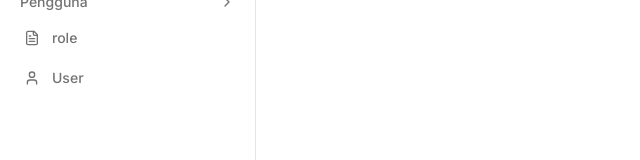
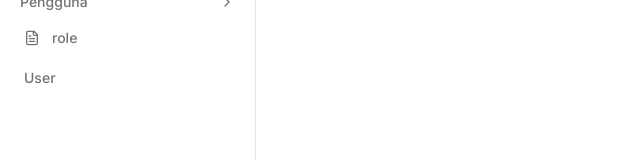
Before and after one commit to geraldiadityo/new-sidinda, a Next.js app in the folder frontend/: page / in a window 1280 px wide. Shown: the part 188-348 px from the top of the page, without its empty margins (0-640 px from the left). Built offline with nearby package versions, Linux system fonts and the light colour scheme.

Commit message:
(try) try fix 4

```diff
--- a/frontend/app/(root)/layout.tsx
+++ b/frontend/app/(root)/layout.tsx
@@ -1,5 +1,5 @@
 import { MenurGroup, Sidebar } from "@/components/Sidebar";
-import { FileText, HomeIcon, Landmark, User } from "lucide-react";
+import { FileText, HomeIcon, Landmark } from "lucide-react";
 import { PrimeReactProvider } from 'primereact/api';
 export default async function RootLayout({
     children
@@ -31,7 +31,7 @@ export default async function RootLayout({
                 {
                     title: 'User',
                     href: '/user',
-                    icon: <User className="h-4 w-4" />
+                    // icon: <User className="h-4 w-4" />
                 }
             ]
         }
```
Also changed, not shown: 1 other file (tests, documents, lock files or other folders).
